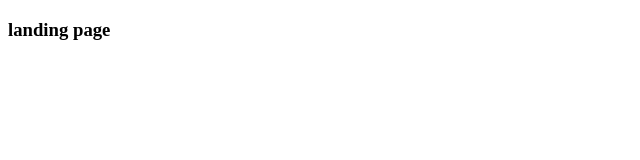
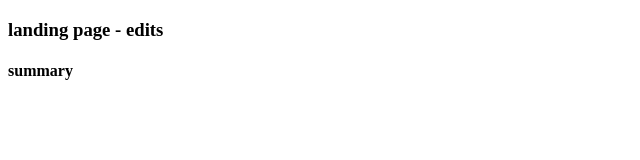
Before and after one commit to SquidHead00007/drivetestapp, a React (Create React App) app: page / in a window 1280 px wide. Shown: the top 160 px of the page, without its empty margins (0-640 px from the left). Built offline with nearby package versions, Linux system fonts and the light colour scheme.

Commit message:
updated app.js

```diff
--- a/src/App.js
+++ b/src/App.js
@@ -3,8 +3,8 @@ import './App.css';
 function App() {
   return (
     <div id="appbody">
-      <h3>landing page</h3>
-
+      <h3>landing page - edits</h3>
+      <h4>summary</h4>
     </div>
   );
 }
```
